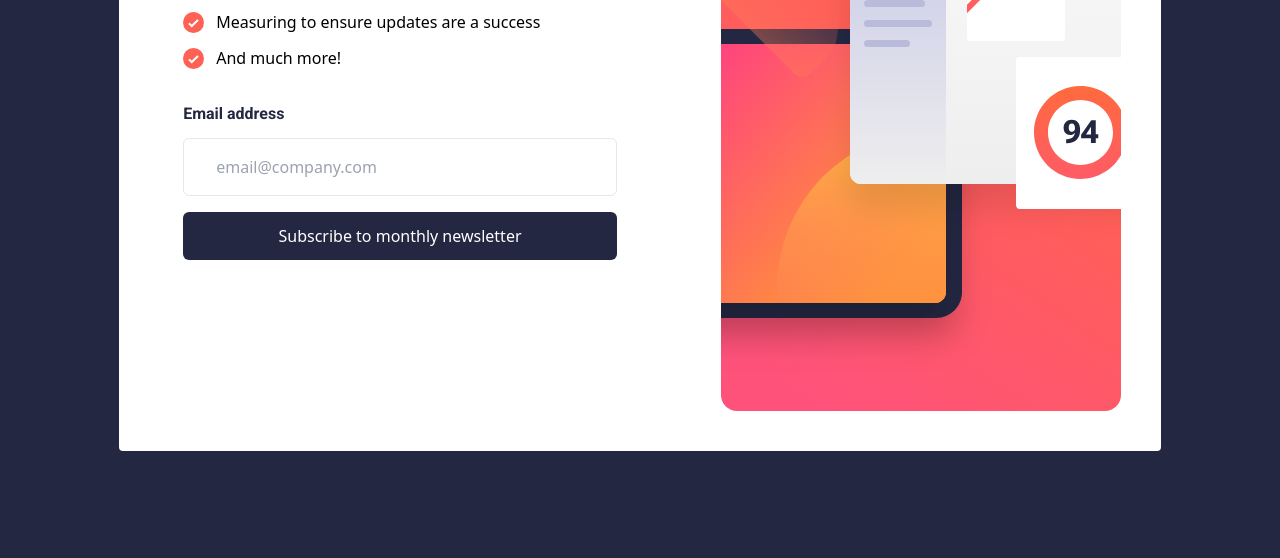
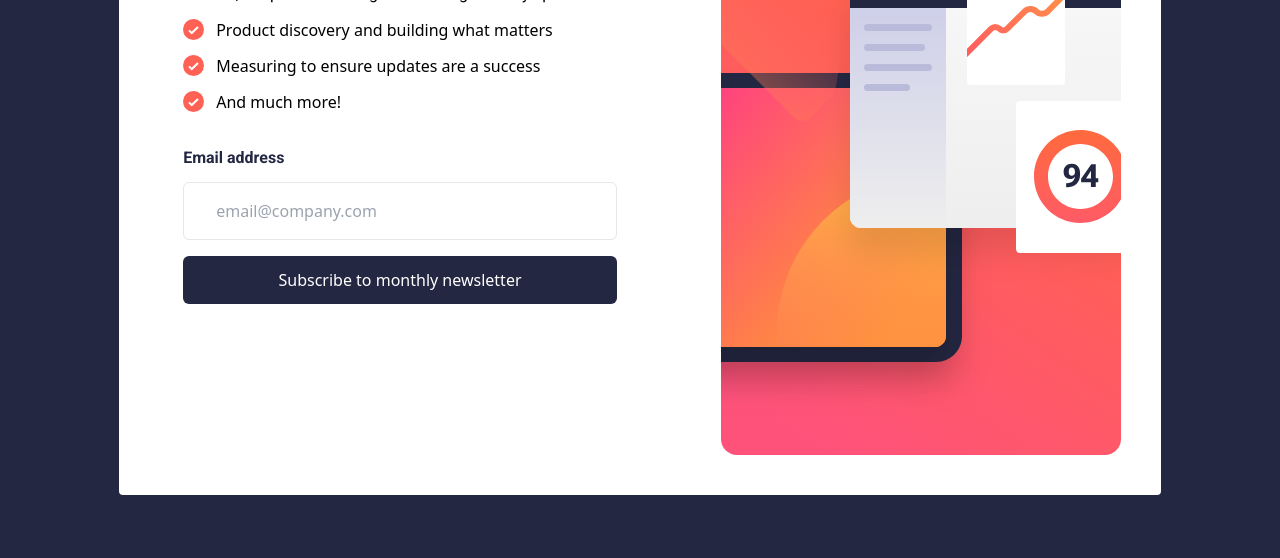
Before and after one commit to MundiaNderi/newsletter, a website: page index.html in a window 1280 px wide. Shown: the part 242-800 px from the top of the page. Drawn offline with Linux system fonts and the light colour scheme.

Commit message:
Fixing central positioning

```diff
--- a/index.html
+++ b/index.html
@@ -14,10 +14,10 @@
     <title>Newsletter sign-up form with success message</title>
   </head>
 
-  <body class="flex justify-center items-center">
+  <body class="min-h-screen flex justify-center items-center">
     <div
       id="card"
-      class="card md:mt-5 rounded bg-white flex flex-col md:flex-row-reverse"
+      class="card rounded bg-white flex flex-col md:flex-row-reverse"
     >
       <!--Image-->
       <div>
```
Also changed, not shown: src/output.css.
